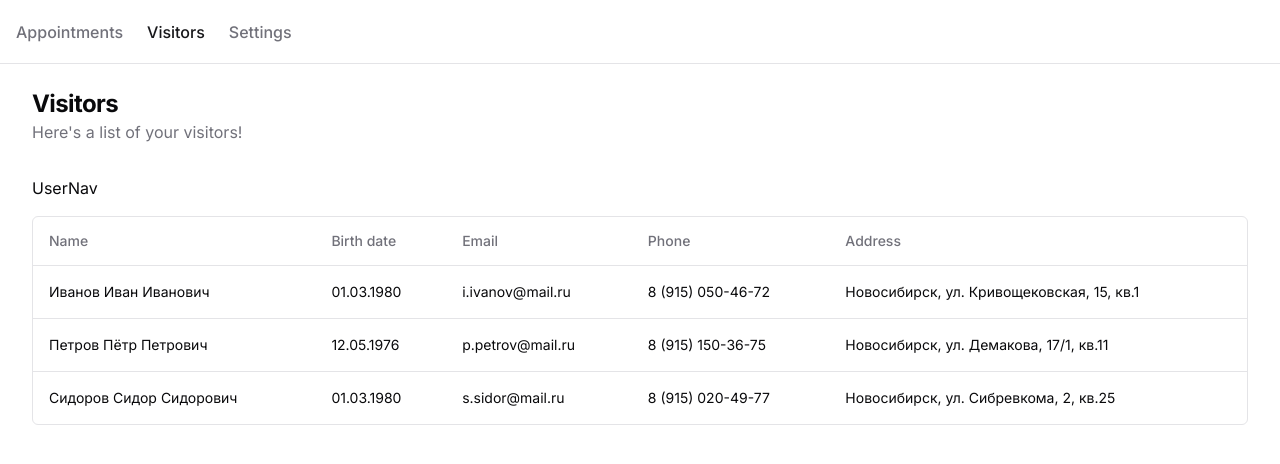
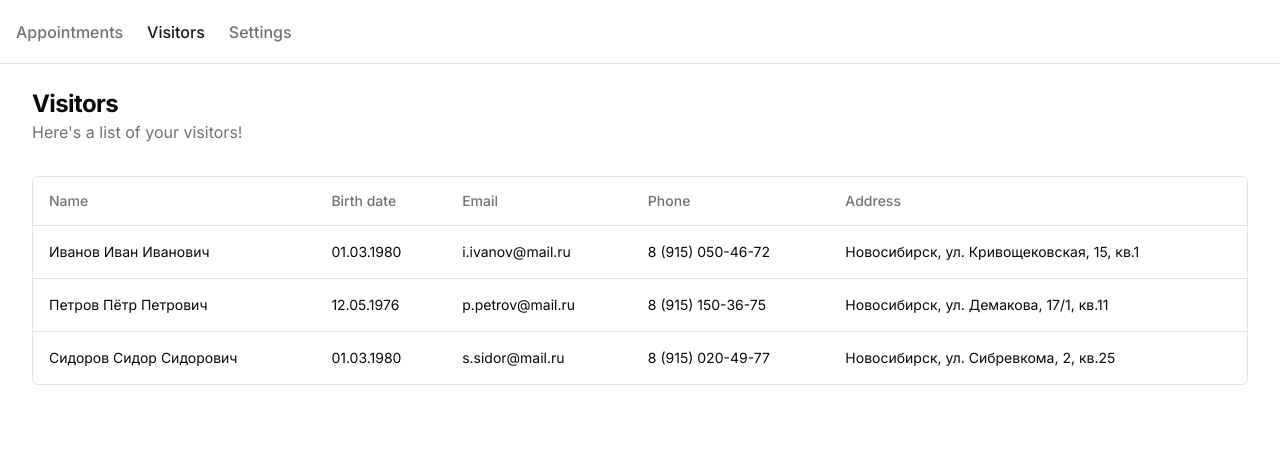
Before and after one commit to iegorov/e-reception, a Next.js app: page /visitors in a window 1280 px wide. Shown: the top 464 px of the page. Built offline with nearby package versions, Linux system fonts and the light colour scheme.

Commit message:
chore: fix code review comments

```diff
--- a/src/app/visitors/components/visitors-columns.tsx
+++ b/src/app/visitors/components/visitors-columns.tsx
@@ -1,7 +1,7 @@
 'use client';
 
 import { ColumnDef } from '@tanstack/react-table';
-import { Visitor } from '../data/visitor-schema';
+import { Visitor } from '@/models/visitor';
 import { DataTableColumnHeader } from '@/components/data-table-column-header';
 
 export const columns: ColumnDef<Visitor>[] = [
--- a/src/app/visitors/page.tsx
+++ b/src/app/visitors/page.tsx
@@ -4,11 +4,11 @@ import { z } from 'zod';
 
 import { DataTable } from '@/components/data-table';
 import { columns } from './components/visitors-columns';
-import { Visitor, visitorSchema } from './data/visitor-schema';
+import { Visitor, visitorSchema } from '@/models/visitor';
 
 async function getVisitors(): Promise<Visitor[]> {
   const data = await fs.readFile(
-    path.join(process.cwd(), 'src/app/visitors/data/visitors.json'),
+    path.join(process.cwd(), 'src/mocks/visitors.json'),
   );
 
   const visitors = JSON.parse(data.toString());
@@ -26,7 +26,6 @@ export default async function Visitors(): Promise<JSX.Element> {
         <p className='text-muted-foreground'>Here's a list of your visitors!</p>
       </div>
       <div className='mt-8 flex flex-col gap-4'>
-        <div>UserNav</div>
         <DataTable columns={columns} data={visitors} />
       </div>
     </>
```
Also changed, not shown: src/mocks/visitors.json (renamed from src/app/visitors/data/visitors.json), src/models/visitor.ts (renamed from src/app/visitors/data/visitor-schema.ts).
